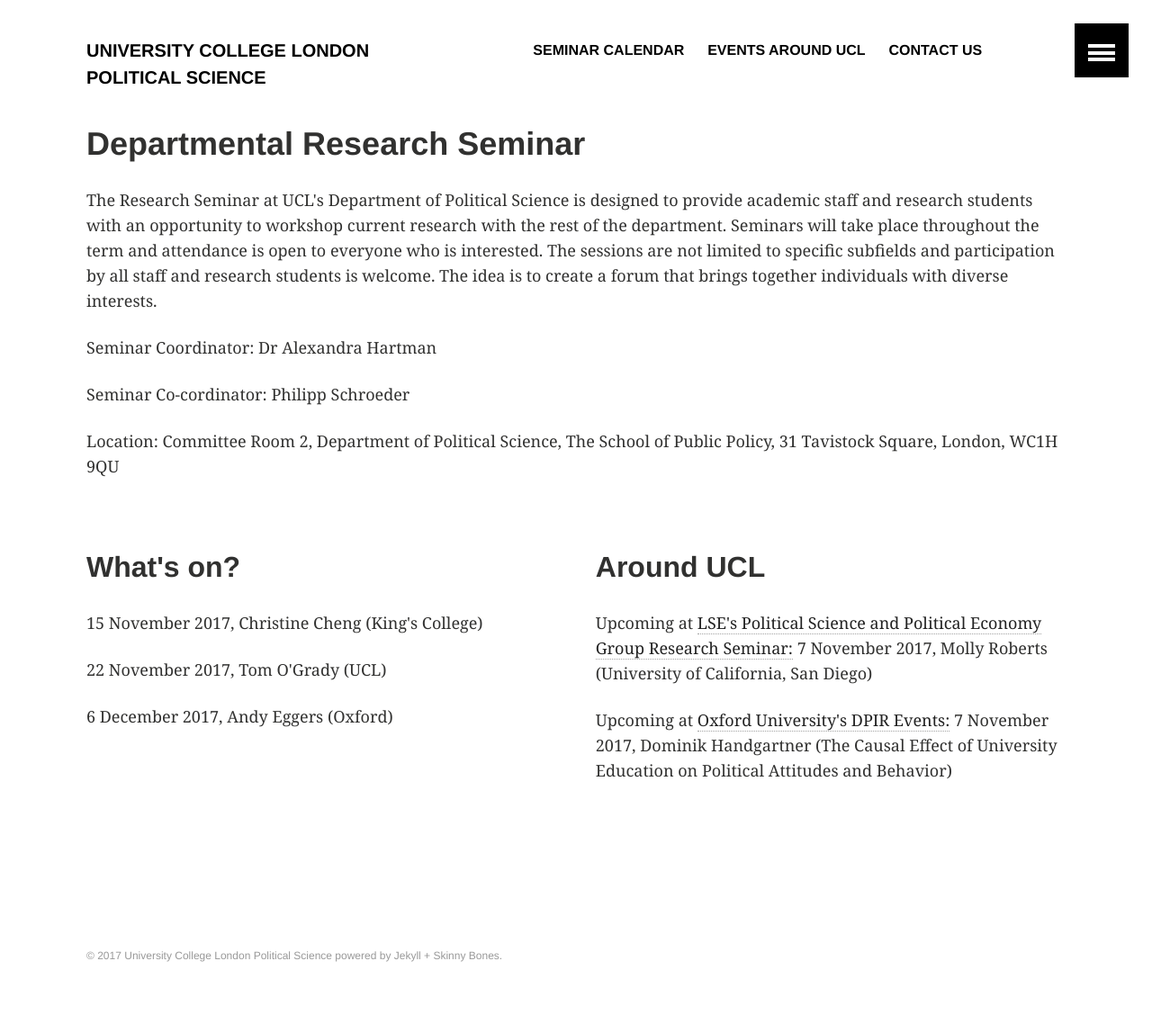
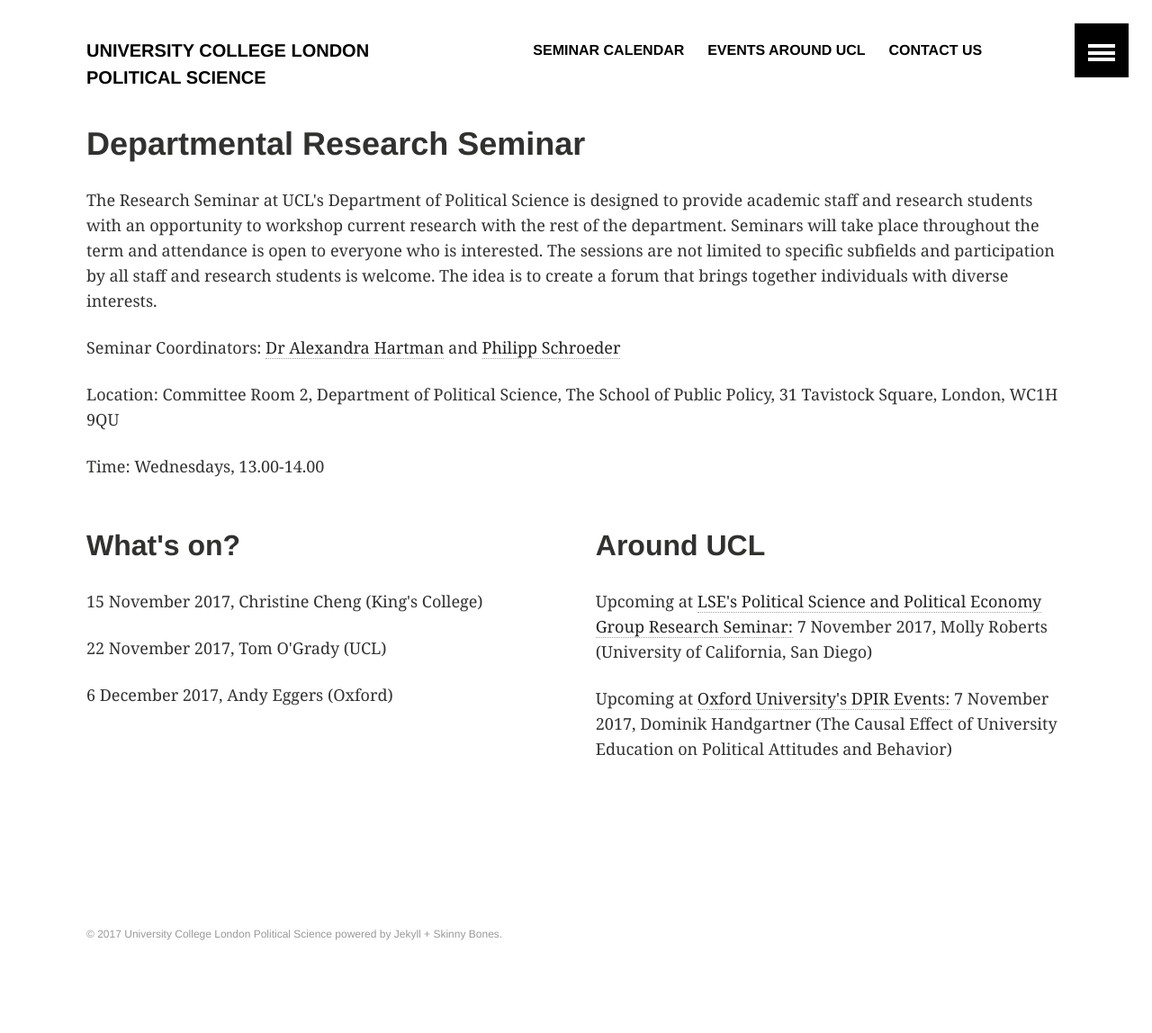
Before and after one commit to phischroeder/drs_page, a Jekyll site: the page built from index.html, in a window 1280 px wide. Shown: the whole page at 90% size. Built offline with Jekyll 4.4.1, drawn with Linux system fonts in a browser that asks for light colours; after the commit the page ends 1124 px from its top, so only the background shows below that.

Commit message:
Update index.html

```diff
--- a/index.html
+++ b/index.html
@@ -11,9 +11,9 @@
 </div><!-- /.tiles -->
 
 <p>The Research Seminar at UCL's Department of Political Science is designed to provide academic staff and research students with an opportunity to workshop current research with the rest of the department. Seminars will take place throughout the term and attendance is open to everyone who is interested. The sessions are not limited to specific subfields and participation by all staff and research students is welcome. The idea is to create a forum that brings together individuals with diverse interests.</p>
-<p>Seminar Coordinator: Dr Alexandra Hartman</p>
-<p>Seminar Co-cordinator: Philipp Schroeder</p>
+<p>Seminar Coordinators: <a href="mailto:"mailto:alexandra.hartman@ucl.ac.uk">Dr Alexandra Hartman</a> and <a href="mailto:"mailto:philipp.schroeder.13@ucl.ac.uk">Philipp Schroeder</a></p>
 <p>Location: Committee Room 2, Department of Political Science, The School of Public Policy, 31 Tavistock Square, London, WC1H 9QU</p>
+<p>Time: Wednesdays, 13.00-14.00
 </br>
 
 <div style="float: left; width: 48%;">
```
